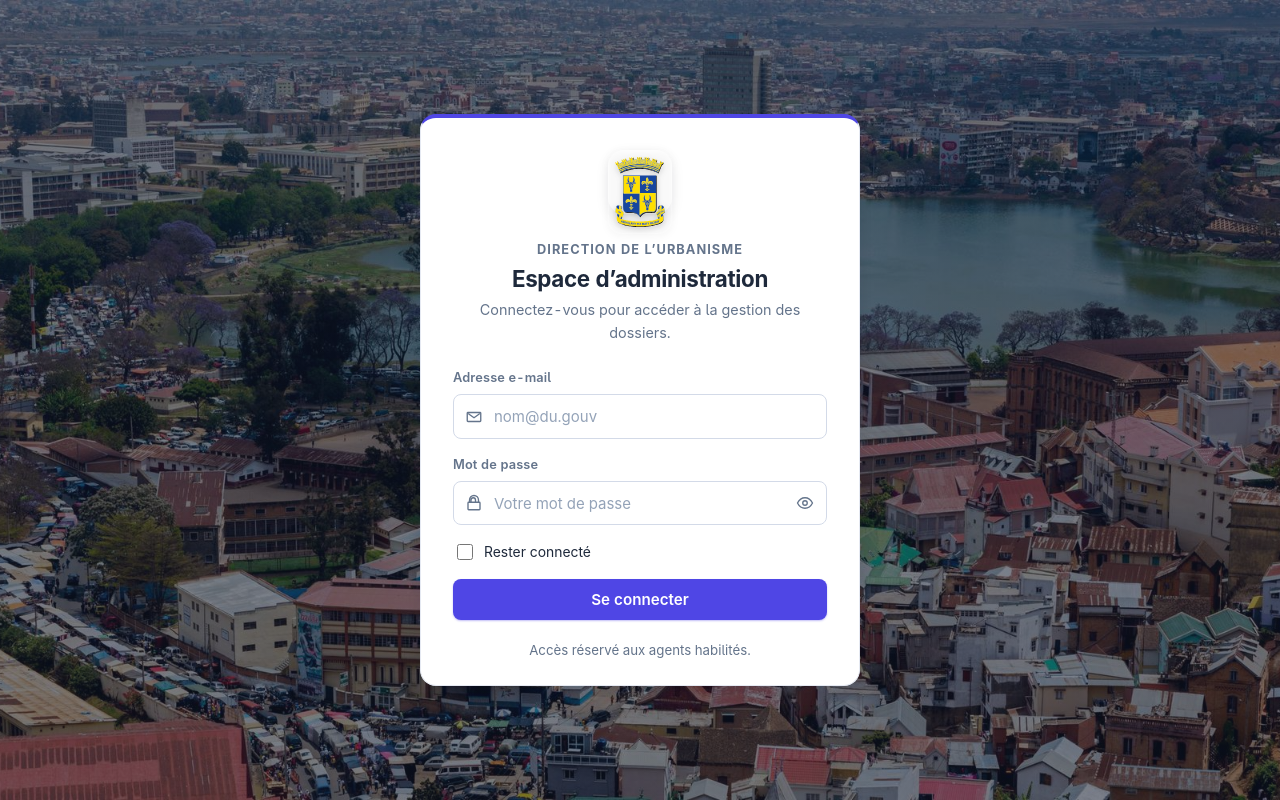
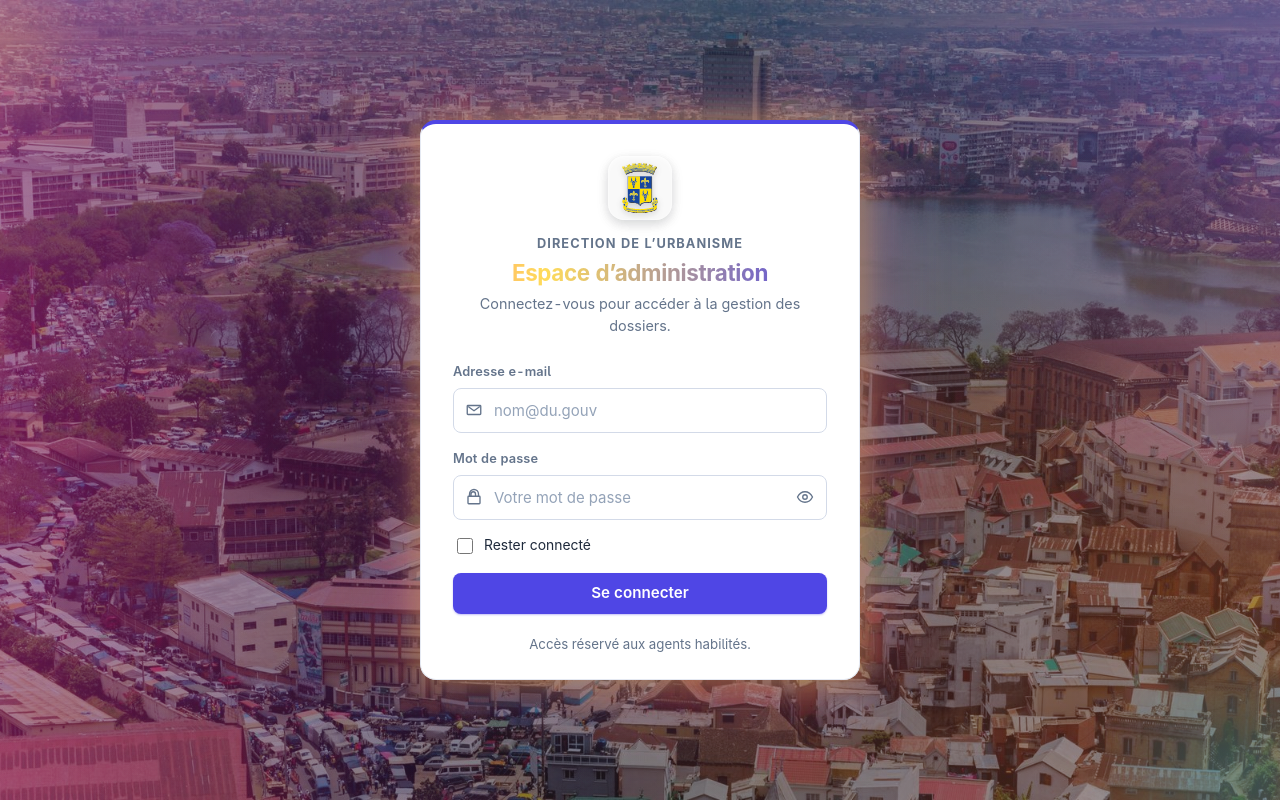
Before and after one commit to randriamiharyDani/frontend-du-cua, an Angular app: page /connexion in a window 1280 px wide. Built offline with nearby package versions, Linux system fonts and the light colour scheme.

Commit message:
Animate login screen and refresh topbar imagery
Add animated login effects with reduced-motion support, add image assets, and update the admin topbar background image.

```diff
--- a/src/app/features/auth/login.component.scss
+++ b/src/app/features/auth/login.component.scss
@@ -14,16 +14,161 @@
   place-items: center;
   padding: 1rem;
   position: relative;
+  overflow: hidden;
   background:
     linear-gradient(rgba(15, 23, 42, 0.55), rgba(15, 23, 42, 0.55)),
     url('/images/tana-renivohitra.jpeg') center / cover no-repeat;
 }
 
+/* --- Animations de fond (ajout) --- */
+/* Aurore : grands halos colorés qui dérivent et changent de teinte */
+.login-page::before {
+  content: '';
+  position: absolute;
+  inset: 0;
+  z-index: 0;
+  pointer-events: none;
+  mix-blend-mode: screen;
+  background:
+    radial-gradient(circle at 15% 25%, color-mix(in srgb, var(--du-primary) 70%, transparent), transparent 45%),
+    radial-gradient(circle at 85% 20%, rgba(0, 200, 255, 0.45), transparent 40%),
+    radial-gradient(circle at 70% 85%, rgba(255, 60, 160, 0.4), transparent 45%),
+    radial-gradient(circle at 20% 90%, rgba(120, 80, 255, 0.45), transparent 45%);
+  background-size: 220% 220%;
+  animation: login-aurore 9s ease-in-out infinite alternate;
+}
+
+/* Orbes lumineux : rotation lente + pulsation */
+.login-page::after {
+  content: '';
+  position: absolute;
+  inset: -25%;
+  z-index: 0;
+  pointer-events: none;
+  background:
+    radial-gradient(circle 120px at 20% 30%, rgba(255, 255, 255, 0.22), transparent 70%),
+    radial-gradient(circle 180px at 75% 25%, rgba(0, 220, 255, 0.25), transparent 70%),
+    radial-gradient(circle 150px at 65% 75%, rgba(255, 90, 180, 0.22), transparent 70%),
+    radial-gradient(circle 100px at 25% 78%, rgba(255, 220, 90, 0.2), transparent 70%),
+    radial-gradient(circle 220px at 50% 50%, rgba(120, 90, 255, 0.18), transparent 70%);
+  filter: blur(6px);
+  animation:
+    login-orbes-rotation 28s linear infinite,
+    login-orbes-pulse 5s ease-in-out infinite alternate;
+}
+
+@keyframes login-aurore {
+  0% {
+    background-position: 0% 0%, 100% 0%, 100% 100%, 0% 100%;
+    filter: hue-rotate(0deg) saturate(1);
+  }
+  50% {
+    background-position: 60% 40%, 40% 60%, 30% 70%, 70% 30%;
+    filter: hue-rotate(70deg) saturate(1.4);
+  }
+  100% {
+    background-position: 100% 100%, 0% 100%, 0% 0%, 100% 0%;
+    filter: hue-rotate(160deg) saturate(1.8);
+  }
+}
+
+@keyframes login-orbes-rotation {
+  to {
+    transform: rotate(360deg);
+  }
+}
+
+@keyframes login-orbes-pulse {
+  from {
+    opacity: 0.55;
+    scale: 0.9;
+  }
+  to {
+    opacity: 1;
+    scale: 1.25;
+  }
+}
+/* --- Fin animations de fond --- */
+
 .login-card {
+  position: relative;
+  z-index: 1;
+  overflow: hidden;
   width: min(440px, 100%);
   padding: 2rem 2rem 1.5rem;
   box-shadow: var(--du-shadow-md);
   border-top: 4px solid var(--du-primary);
+  /* Entrée spectaculaire + halo qui pulse */
+  animation:
+    login-entree 1.1s cubic-bezier(0.2, 0.9, 0.3, 1.25) both,
+    login-halo 3.5s ease-in-out 1.1s infinite alternate;
+}
+
+/* Reflet qui traverse la carte */
+.login-card::after {
+  content: '';
+  position: absolute;
+  top: 0;
+  left: -80%;
+  width: 45%;
+  height: 100%;
+  pointer-events: none;
+  background: linear-gradient(
+    105deg,
+    transparent,
+    rgba(255, 255, 255, 0.55),
+    transparent
+  );
+  transform: skewX(-18deg);
+  animation: login-reflet 5s ease-in-out 1.5s infinite;
+}
+
+@keyframes login-entree {
+  0% {
+    opacity: 0;
+    transform: perspective(900px) translateY(90px) rotateX(35deg) scale(0.7);
+    filter: blur(14px);
+  }
+  60% {
+    opacity: 1;
+    filter: blur(0);
+  }
+  100% {
+    opacity: 1;
+    transform: perspective(900px) translateY(0) rotateX(0) scale(1);
+    filter: blur(0);
+  }
+}
+
+@keyframes login-halo {
+  0% {
+    box-shadow:
+      var(--du-shadow-md),
+      0 0 25px 2px rgba(0, 200, 255, 0.45),
+      0 0 70px 10px rgba(120, 80, 255, 0.25);
+  }
+  50% {
+    box-shadow:
+      var(--du-shadow-md),
+      0 0 40px 6px rgba(255, 60, 160, 0.5),
+      0 0 100px 18px rgba(0, 200, 255, 0.3);
+  }
+  100% {
+    box-shadow:
+      var(--du-shadow-md),
+      0 0 30px 4px rgba(255, 220, 90, 0.45),
+      0 0 90px 14px rgba(255, 60, 160, 0.28);
+  }
+}
+
+@keyframes login-reflet {
+  0% {
+    left: -80%;
+  }
+  45%,
+  100% {
+    left: 140%;
+  }
 }
 
 .login-card  img {
@@ -50,7 +195,8 @@
   margin-bottom: 1.5rem;
 }
 
-.login-card__logo {
+.login-card__logo,
+.login-card__brand img {
   display: inline-grid;
   place-items: center;
   width: 64px;
@@ -60,7 +206,17 @@
   color: #fff;
   margin-bottom: 0.9rem;
   box-shadow: var(--du-shadow-md);
+  will-change: transform;
+  /* Logo : flottement + pulsation + léger balancement */
+  animation:
+    login-logo-flotte 3s ease-in-out infinite,
+    login-logo-pulse 2s ease-in-out infinite;
 }
+
+  .login-card du-logo {
+    display: inline-block;
+    animation: login-logo-flotte 3s ease-in-out infinite;
+  }
 
 .login-card__entite {
   margin: 0;
@@ -69,21 +225,68 @@
   letter-spacing: 0.08em;
   text-transform: uppercase;
   color: var(--du-muted);
+  animation: login-apparition 0.8s ease-out 0.5s both;
 }
 
 .login-card__brand h1 {
   margin-top: 0.3rem;
   font-size: 1.4rem;
+  /* Titre en dégradé animé */
+  background: linear-gradient(
+    90deg,
+    var(--du-primary),
+    #00c8ff,
+    #ff3ca0,
+    #ffdc5a,
+    var(--du-primary)
+  );
+  background-size: 300% 100%;
+  -webkit-background-clip: text;
+  background-clip: text;
+  -webkit-text-fill-color: transparent;
+  color: transparent;
+  animation:
+    login-apparition 0.8s ease-out 0.65s both,
+    login-titre 6s linear infinite;
+}
+
+@keyframes login-titre {
+  to {
+    background-position: 300% 0;
+  }
 }
 
 .login-card__brand .muted {
   margin: 0.4rem 0 0;
   font-size: 0.9rem;
+  animation: login-apparition 0.8s ease-out 0.8s both;
 }
 
 form {
   display: grid;
   gap: 1rem;
+}
+
+/* Champs : entrée en cascade */
+form > * {
+  animation: login-apparition 0.7s cubic-bezier(0.2, 0.9, 0.3, 1.2) both;
+}
+
+form > *:nth-child(1) { animation-delay: 0.9s; }
+form > *:nth-child(2) { animation-delay: 1.05s; }
+form > *:nth-child(3) { animation-delay: 1.2s; }
+form > *:nth-child(4) { animation-delay: 1.35s; }
+form > *:nth-child(5) { animation-delay: 1.5s; }
+
+@keyframes login-apparition {
+  from {
+    opacity: 0;
+    transform: translateY(28px) scale(0.94);
+  }
+  to {
+    opacity: 1;
+    transform: translateY(0) scale(1);
+  }
 }
 
 .login-card__erreur {
@@ -95,6 +298,15 @@ form {
   color: var(--du-danger);
   font-size: 0.87rem;
   font-weight: 500;
+  /* Erreur : secousse violente */
+  animation: login-secousse 0.6s cubic-bezier(0.36, 0.07, 0.19, 0.97) both;
+}
+
+@keyframes login-secousse {
+  10%, 90% { transform: translateX(-2px); }
+  20%, 80% { transform: translateX(5px); }
+  30%, 50%, 70% { transform: translateX(-9px); }
+  40%, 60% { transform: translateX(9px); }
 }
 
 .login-card__champ {
@@ -109,10 +321,24 @@ form {
   left: 0.75rem;
   pointer-events: none;
   display: inline-flex;
+  transition: transform 0.3s ease, color 0.3s ease;
+}
+
+/* Icône qui saute quand le champ est actif */
+.login-card__champ:focus-within > du-icon {
+  color: var(--du-primary);
+  transform: scale(1.3) rotate(-8deg);
 }
 
 .login-card__champ .input {
   padding-left: 2.5rem;
+  transition: box-shadow 0.3s ease, transform 0.3s ease;
+}
+
+.login-card__champ .input:focus {
+  transform: translateY(-2px);
+  box-shadow: 0 0 0 3px color-mix(in srgb, var(--du-primary) 30%, transparent),
+    0 8px 20px rgba(0, 200, 255, 0.25);
 }
 
 .login-card__champ .input[type='password'],
@@ -132,11 +358,13 @@ form {
   background: transparent;
   color: var(--du-muted);
   cursor: pointer;
+  transition: transform 0.2s ease, background 0.2s ease, color 0.2s ease;
 }
 
 .login-card__oeil:hover {
   background: var(--du-primary-soft);
   color: var(--du-primary);
+  transform: scale(1.2) rotate(10deg);
 }
 
 .login-card__options {
@@ -161,9 +389,51 @@ form {
 }
 
 .login-card__submit {
+  position: relative;
+  overflow: hidden;
   width: 100%;
   padding: 0.7rem 1rem;
   font-size: 0.95rem;
+  transition: transform 0.2s ease, box-shadow 0.2s ease;
+  animation: login-bouton-pulse 2.4s ease-in-out 2s infinite;
+}
+
+/* Bouton : reflet qui défile en boucle */
+.login-card__submit::after {
+  content: '';
+  position: absolute;
+  top: 0;
+  left: -60%;
+  width: 40%;
+  height: 100%;
+  pointer-events: none;
+  background: linear-gradient(
+    105deg,
+    transparent,
+    rgba(255, 255, 255, 0.6),
+    transparent
+  );
+  transform: skewX(-20deg);
+  animation: login-reflet 2.8s ease-in-out infinite;
+}
+
+.login-card__submit:hover:not(:disabled) {
+  transform: translateY(-3px) scale(1.03);
+  box-shadow: 0 12px 28px rgba(0, 200, 255, 0.45);
+}
+
+.login-card__submit:active:not(:disabled) {
+  transform: translateY(0) scale(0.97);
+}
+
+@keyframes login-bouton-pulse {
+  0%,
+  100% {
+    box-shadow: 0 0 0 0 color-mix(in srgb, var(--du-primary) 55%, transparent);
+  }
+  50% {
+    box-shadow: 0 0 0 14px color-mix(in srgb, var(--du-primary) 0%, transparent);
+  }
 }
 
 .login-card__spinner {
@@ -184,6 +454,7 @@ form {
 .login-card__pied {
   margin: 1.25rem 0 0;
   text-align: center;
+  animation: login-apparition 0.8s ease-out 1.7s both;
 }
 
 @media (max-width: 520px) {
@@ -197,6 +468,22 @@ form {
 }
 
 @media (prefers-reduced-motion: reduce) {
+  .login-page::before,
+  .login-page::after,
+  .login-card,
+  .login-card::after,
+  .login-card__logo,
+  .login-card__entite,
+  .login-card__brand h1,
+  .login-card__brand .muted,
+  form > *,
+  .login-card__erreur,
+  .login-card__submit,
+  .login-card__submit::after,
+  .login-card__pied {
+    animation: none;
+  }
+
   .login-card__spinner {
     animation: none;
   }
--- a/src/app/layout/admin-topbar.component.scss
+++ b/src/app/layout/admin-topbar.component.scss
@@ -52,7 +52,7 @@
   justify-content: flex-end;
   padding-right: 0.5rem;
   opacity: 0.85;
-  background-image: url("/images/img.webp");
+  background-image: url("/images/img3.jpg");
   animation: topbar-texte 12s ease-in-out infinite alternate;
 }
 
@@ -63,7 +63,7 @@
   right: 0;
   justify-content: flex-start;
   padding-left: 0.5rem;
-  background-image: url("/images/img1.webp");
+  background-image: url("/images/img3.jpg");
   animation: topbar-texte-inverse 12s ease-in-out infinite alternate;
 }
 
```
Also changed, not shown: public/images/img3.jpg (added), public/images/img4.webp (added).
